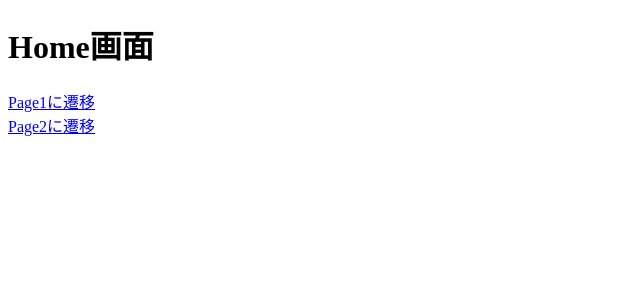
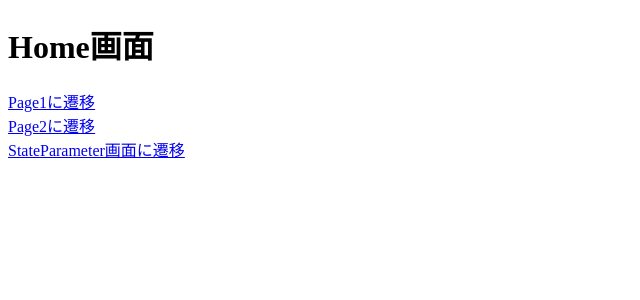
Before and after one commit to tadume/react_tutorial, a React (Create React App) app: page / in a window 1280 px wide. Shown: the top 300 px of the page, without its empty margins (0-640 px from the left). Built offline with nearby package versions, Linux system fonts and the light colour scheme.

Commit message:
Stateを渡すページ遷移

```diff
--- a/src/Home.jsx
+++ b/src/Home.jsx
@@ -3,6 +3,10 @@ import { Link } from 'react-router-dom';
 
 export const Home = memo(() => {
   console.log('-----Home------');
+
+  // StateParameter画面に渡すためのデータを生成(APIから取得したと仮定)
+  const data1 = 100;
+  const data2 = 'aaaa';
 
   return (
     <>
@@ -14,6 +18,11 @@ export const Home = memo(() => {
       <div>
         <Link to="/page2/11">Page2に遷移</Link>
       </div>
+      <div>
+        <Link to="/stateparameter" state={{ data1: data1, data2: data2 }}>
+          StateParameter画面に遷移
+        </Link>
+      </div>
     </>
   );
 });
--- /dev/null
+++ b/src/StateParameter.jsx
@@ -0,0 +1,22 @@
+import { memo } from 'react';
+import { useLocation } from 'react-router-dom';
+
+export const StateParameter = memo(() => {
+  // 全画面でデータをAPIから取得したらしい
+  // それが、stateとして送られてくる
+  console.log('---StateParameter---');
+
+  // stateは、useLocationで受け取る
+  const { state } = useLocation();
+
+  // データをオブジェクト分割代入で取得
+  const { data1, data2 } = state;
+
+  return (
+    <>
+      <p>前画面から取得した値:</p>
+      <div>データ1: {data1}</div>
+      <div>データ2: {data2}</div>
+    </>
+  );
+});
--- a/src/router/Router.jsx
+++ b/src/router/Router.jsx
@@ -4,6 +4,7 @@ import { Page1Routes } from './Page1Routes';
 import { Home } from '../Home';
 import { Page1 } from '../Page1';
 import { Page2 } from '../Page2';
+import { StateParameter } from '../StateParameter';
 
 export const Router = memo(() => {
   return (
@@ -18,6 +19,7 @@ export const Router = memo(() => {
           ))}
         </Route>
         <Route path="/page2/:id" element={<Page2 />} />
+        <Route path="/stateparameter" element={<StateParameter />} />
       </Routes>
     </BrowserRouter>
   );
```
